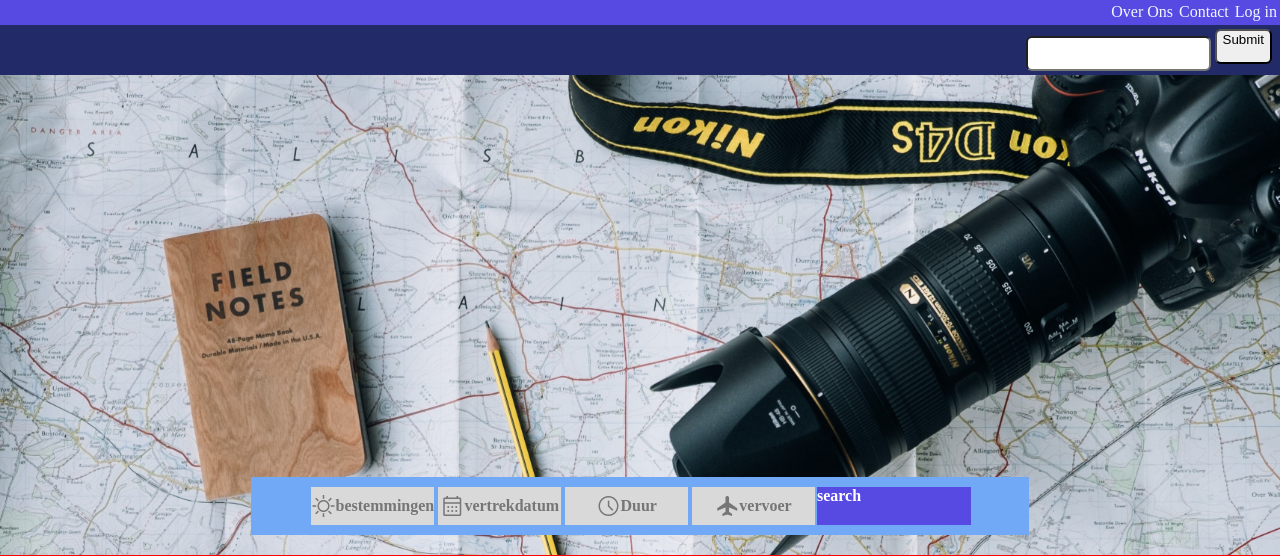
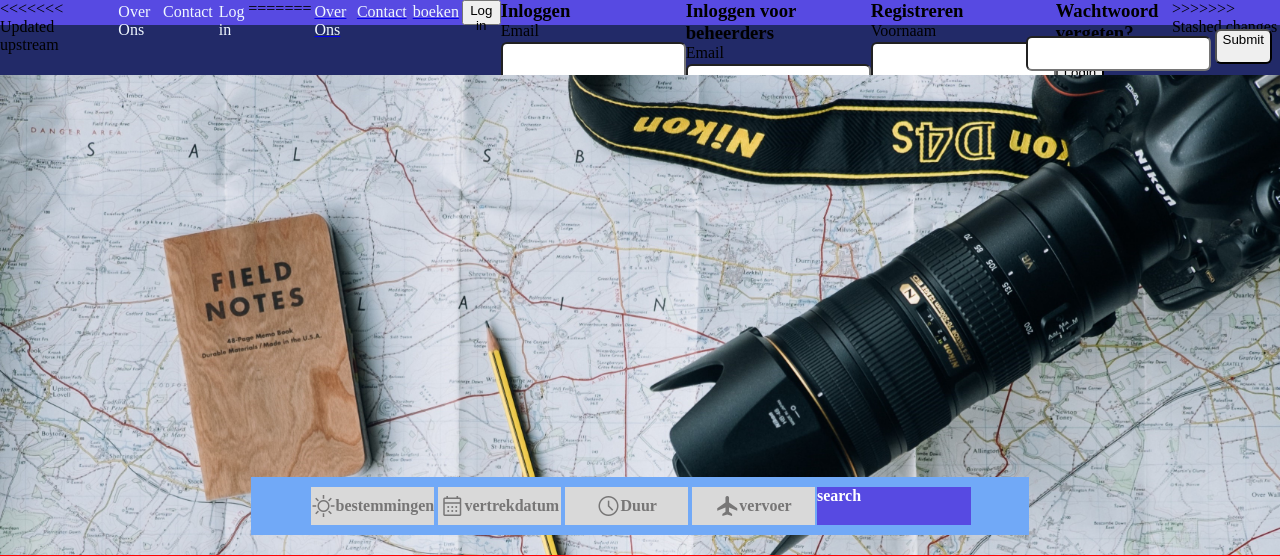
Before and after one commit to Demirichell/reisbureau, a PHP site: page / in a window 1280 px wide. Shown: the top 556 px of the page. Run offline with PHP 8.4, Linux system fonts and the light colour scheme.

Commit message:
login, registeren, admin login

```diff
--- a/index.php
+++ b/index.php
@@ -9,9 +9,106 @@
 
 <body>
     <nav>
+<<<<<<< Updated upstream
         <p>Over Ons</p>
         <p>Contact</p>
         <p>Log in</p>
+=======
+        <a href="./aboutus.php">
+            <p>Over Ons</p>
+        </a>
+        <a href="contact.php">
+            <p>Contact</p>
+        </a>
+        <a href="boekingen.php">
+            <p>boeken</p>
+        </a>
+        <!-- LOGIN SECTIE -->
+        <!-- knop die login overlay aanzet -->
+        <button onclick="LoginOverlayOn()">Log in</button>
+        <!-- overlay die de achtergrond verduisterd en een login schermpje tevoorschijn haalt -->
+        <div onclick="LoginOverlayOff()" id="overlay"></div>
+        <!-- login box overlay -->
+        <div id="login-box">
+            <div class="login-box-header">
+                <h3>Inloggen</h3>
+            </div>
+            <div class="login-box-content">
+                <form class="login-form" action="./include/login.php" method="post">
+                    <?php if (isset($_GET['error'])) { ?>
+                        <p class="error"><?php echo $_GET['error']; ?></p>
+                    <?php } ?>
+                    <label for="email">Email</label><br>
+                    <input type="email" id="email" name="email"><br>
+                    <label for="password">Wachtwoord</label><br>
+                    <input type="password" id="password" name="password"><br>
+                    <a onclick="PasswordOverlayOn()">Wachtwoord vergeten?</a><br>
+                    Nog geen account? <a onclick=" RegisterOverlayOn()">Registreer hier!</a>
+                    <div class="login-btn-box">
+                        <input type="submit" value="Login" name="submit">
+                        <a onclick="AdminOverlayOn()">Inloggen voor beheerders</a>
+                    </div>
+                </form>
+            </div>
+        </div>
+        <!-- admin login -->
+        <div id="admin-box">
+            <div class="login-box-header">
+                <h3>Inloggen voor beheerders</h3>
+            </div>
+            <div class="login-box-content">
+                <form class="admin-form" action="./include/admin_login.php" method="post">
+                    <?php if (isset($_GET['error'])) { ?>
+                        <p class="error"><?php echo $_GET['error']; ?></p>
+                    <?php } ?>
+                    <label for="email">Email</label><br>
+                    <input type="email" id="email" name="email"><br>
+                    <label for="password">Wachtwoord</label><br>
+                    <input type="password" id="password" name="password"><br>
+                    <a onclick="PasswordOverlayOn()">Wachtwoord vergeten?</a><br>
+                    <div class="login-btn-box">
+                        <input type="submit" value="Login" name="submit">
+                    </div>
+                </form>
+            </div>
+        </div>
+        <!-- registreer box overlay -->
+        <div id="register-box">
+            <div class="login-box-header">
+                <h3>Registreren</h3>
+            </div>
+            <div class="login-box-content">
+                <form class="register-form" action="./include/register.php" method="post">
+                    <label for="firstname">Voornaam</label><br>
+                    <input type="text" id="firstname" name="firstname"><br>
+                    <label for="lastname">Achternaam</label><br>
+                    <input type="text" id="lastname" name="lastname"><br>
+                    <label for="email">Email</label><br>
+                    <input type="email" id="email" name="email"><br>
+                    <label for="password">Wachtwoord</label><br>
+                    <input type="password" id="password" name="password"><br>
+                    <label for="phone">Telefoonnummer</label><br>
+                    <input type="number" id="phone" name="phone"><br>
+                    <span onclick="">Terug naar inloggen</span>
+                    <input type="submit" value="Registreren" name="submit">
+                </form>
+            </div>
+        </div>
+        <!-- wachtwoord vergeten -->
+        <div id="password-box">
+            <div class="login-box-header">
+                <h3>Wachtwoord vergeten?</h3>
+            </div>
+            <div class="login-box-content">
+                <form class="password-form" method="post">
+                    <label for="email">Email</label><br>
+                    <div class="login-btn-box">
+                        <input type="submit" value="Login" name="submit">
+                    </div>
+                </form>
+            </div>
+        </div>
+>>>>>>> Stashed changes
     </nav>
     <header>
         <div class="header-left"></div>
```
Also changed, not shown: css/login.css (+28 -0 lines), include/admin_login.php (added, +28 -0 lines), include/login.php (added, +28 -0 lines), login.js (+28 -0 lines).
